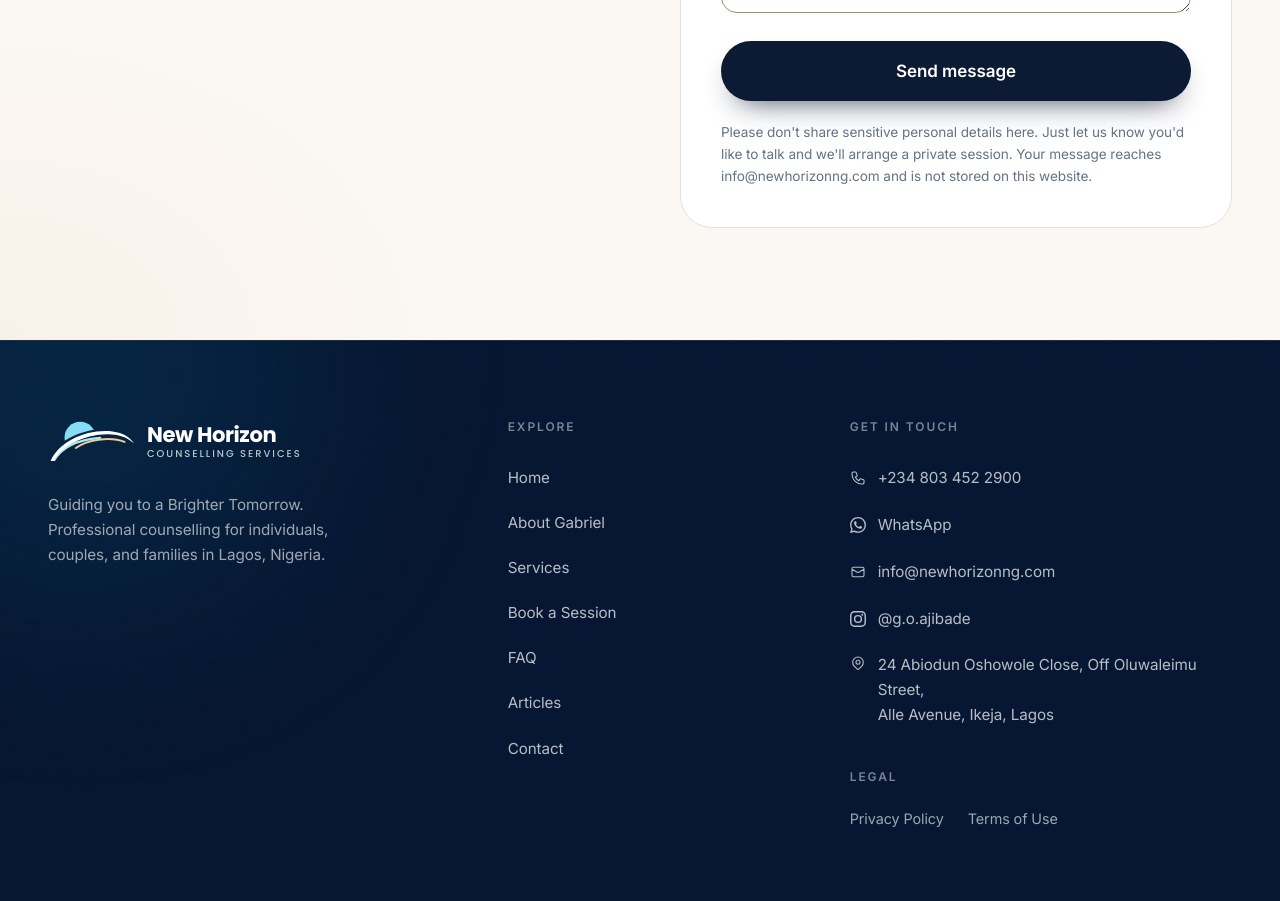
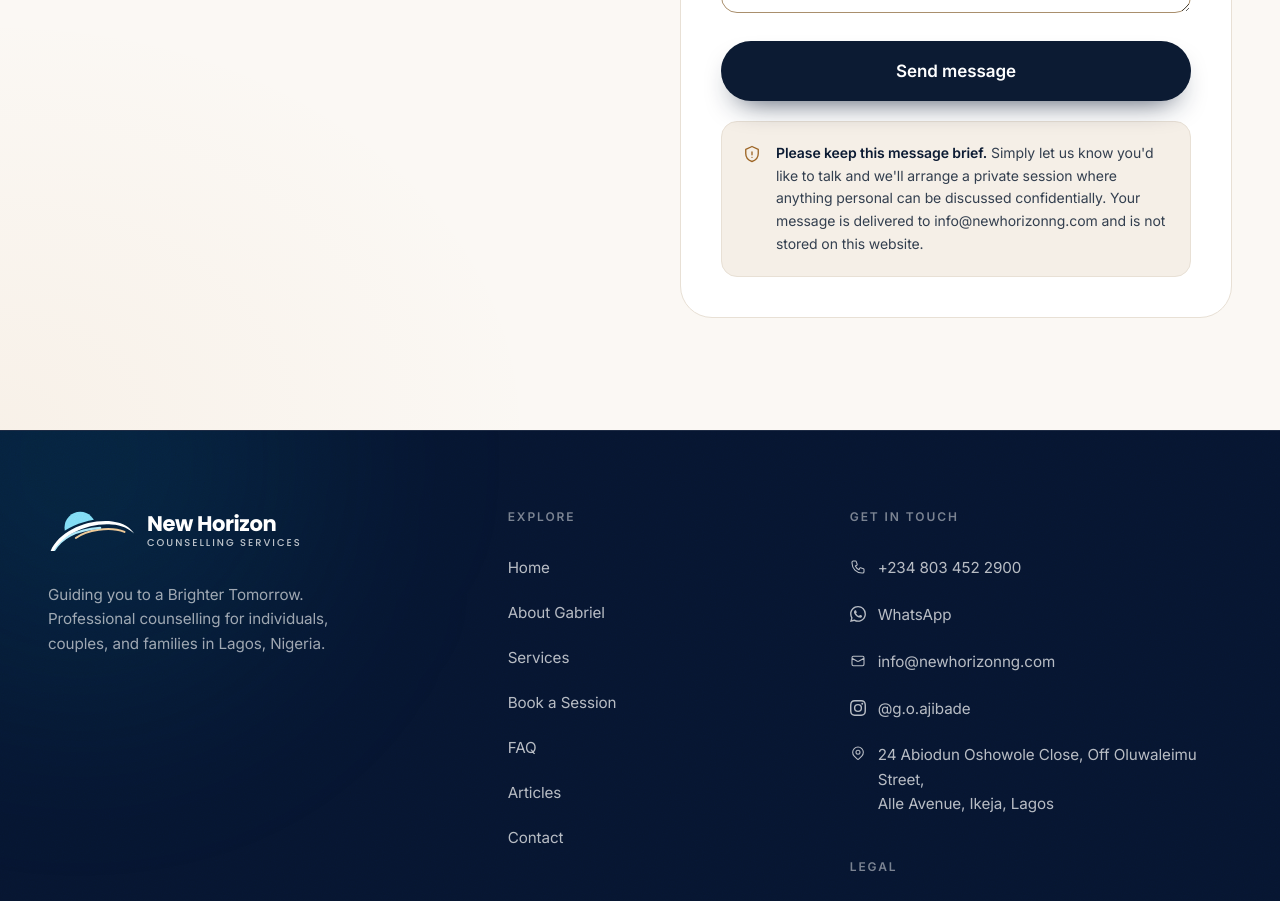
Before and after one commit to Michdriod/NEW-HORIZON-COUNSELLING-SERVICE, a Next.js app: page /contact in a window 1280 px wide. Shown: the part 1460-2361 px from the top of the page. Built offline with nearby package versions, Linux system fonts and the light colour scheme; no server answers.

Commit message:
end to end of the website

```diff
--- a/src/app/book/page.tsx
+++ b/src/app/book/page.tsx
@@ -185,7 +185,7 @@ export default function Book() {
 
       <CtaBand
         title="Ready to get started?"
-        body="Send us a message on WhatsApp and we’ll guide you through the next steps."
+        body="Send us a message and we’ll guide you through the next steps."
       />
     </>
   );
--- a/src/app/faq/page.tsx
+++ b/src/app/faq/page.tsx
@@ -116,7 +116,7 @@ export default function FAQ() {
 
       <CtaBand
         title="Still have questions?"
-        body="We’re happy to answer anything else you may have. Reach out on WhatsApp and we’ll get back to you promptly."
+        body="We’re happy to answer anything else you may have. Reach out however suits you best and we’ll get back to you promptly."
         message="Hello, I have a question about your counselling services."
         label="Ask on WhatsApp"
       />
--- a/src/app/layout.tsx
+++ b/src/app/layout.tsx
@@ -144,7 +144,12 @@ export default function RootLayout({ children }: LayoutProps<"/">) {
           dangerouslySetInnerHTML={{ __html: JSON.stringify(structuredData) }}
         />
       </head>
-      <body className="flex min-h-full flex-col bg-background">
+      {/* Extensions such as Grammarly add attributes to <body> before React
+          hydrates, which would otherwise be reported as a mismatch. */}
+      <body
+        suppressHydrationWarning
+        className="flex min-h-full flex-col bg-background"
+      >
         <a href="#main-content" className="skip-link">
           Skip to content
         </a>
--- a/src/app/page.tsx
+++ b/src/app/page.tsx
@@ -139,9 +139,15 @@ export default function Home() {
               </Reveal>
 
               <Reveal delay={300}>
+                <p className="mt-5 text-[0.9rem] font-semibold text-muted">
+                  Free 15-minute intro call
+                </p>
+              </Reveal>
+
+              <Reveal delay={340}>
                 <Link
                   href="/services"
-                  className="link-underline mt-7 inline-flex py-2 text-[0.95rem] font-semibold text-primary"
+                  className="link-underline mt-8 inline-flex py-2 text-[0.95rem] font-semibold text-primary"
                 >
                   Explore our services
                   <svg
@@ -161,11 +167,6 @@ export default function Home() {
                 </Link>
               </Reveal>
 
-              <Reveal delay={340}>
-                <p className="mt-8 text-[0.9rem] font-semibold text-muted">
-                  Free 15-minute intro call
-                </p>
-              </Reveal>
             </div>
 
             {/* Portrait */}
--- a/src/app/services/page.tsx
+++ b/src/app/services/page.tsx
@@ -205,7 +205,7 @@ export default function Services() {
 
       <CtaBand
         title="Ready to book your session?"
-        body="Take the first step towards better mental health and stronger relationships. Book your session on WhatsApp today."
+        body="Take the first step towards better mental health and stronger relationships. Book your session today."
         message="Hello, I would like to book a counselling session."
       />
     </>
--- a/src/components/ContactForm.tsx
+++ b/src/components/ContactForm.tsx
@@ -170,13 +170,34 @@ export default function ContactForm() {
         {!ACCESS_KEY && <WhatsAppIcon className="h-5 w-5" />}
       </button>
 
-      {/* Kept deliberately prominent: this form is not a confidential channel. */}
-      <p className="text-[0.85rem] leading-relaxed text-muted-light">
-        Please don&apos;t share sensitive personal details here. Just let us
-        know you&apos;d like to talk and we&apos;ll arrange a private session.
-        Your message reaches {site.email ?? "us"} and is not stored on this
-        website.
-      </p>
+      {/* This form is not a confidential channel, so the caveat is given
+          the weight of a notice rather than buried as fine print. */}
+      <div className="flex gap-3.5 rounded-2xl border border-line bg-sand p-5">
+        <svg
+          className="mt-0.5 h-5 w-5 shrink-0 text-highlight-text"
+          fill="none"
+          viewBox="0 0 24 24"
+          stroke="currentColor"
+          strokeWidth={1.6}
+          aria-hidden="true"
+        >
+          <path
+            strokeLinecap="round"
+            strokeLinejoin="round"
+            d="M12 3l7.5 3.5v5c0 4.5-3.1 8.2-7.5 9.5-4.4-1.3-7.5-5-7.5-9.5v-5L12 3Z"
+          />
+          <path strokeLinecap="round" strokeLinejoin="round" d="M12 9.5v3.5M12 16h.01" />
+        </svg>
+        <p className="text-[0.875rem] leading-relaxed text-body">
+          <strong className="font-semibold text-ink">
+            Please keep this message brief.
+          </strong>{" "}
+          Simply let us know you&apos;d like to talk and we&apos;ll arrange a
+          private session where anything personal can be discussed
+          confidentially. Your message is delivered to{" "}
+          {site.email ?? "us"} and is not stored on this website.
+        </p>
+      </div>
     </form>
   );
 }
```
